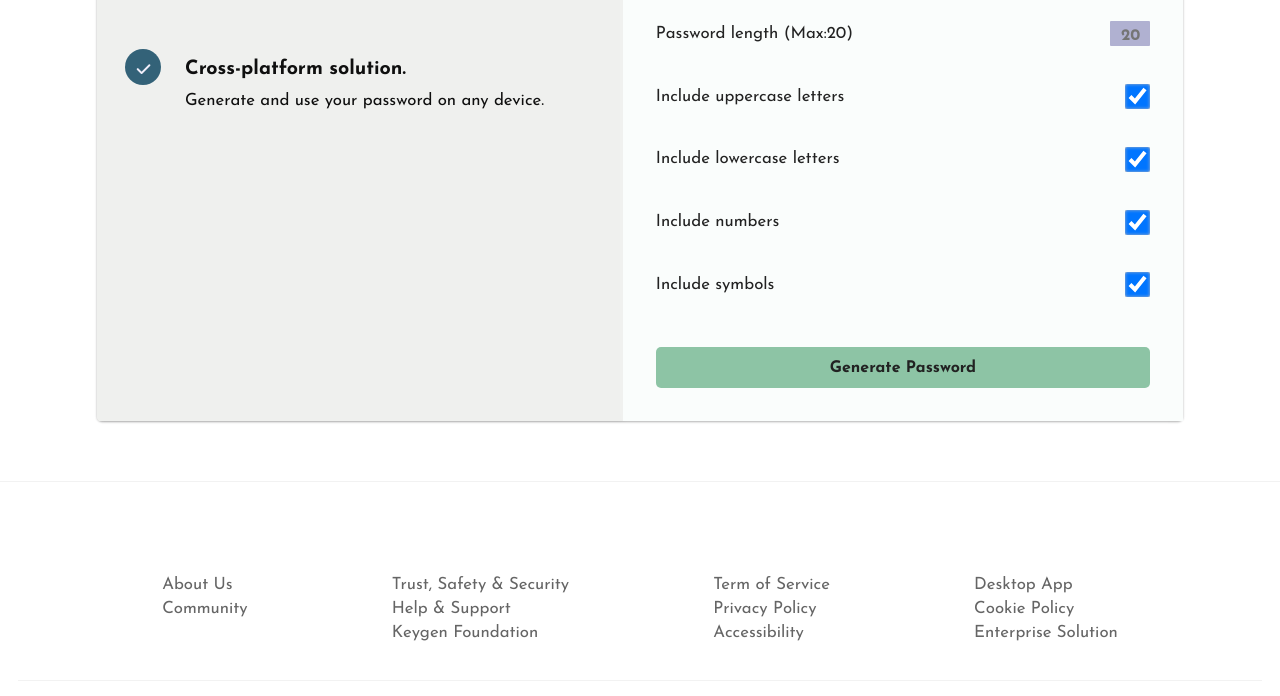
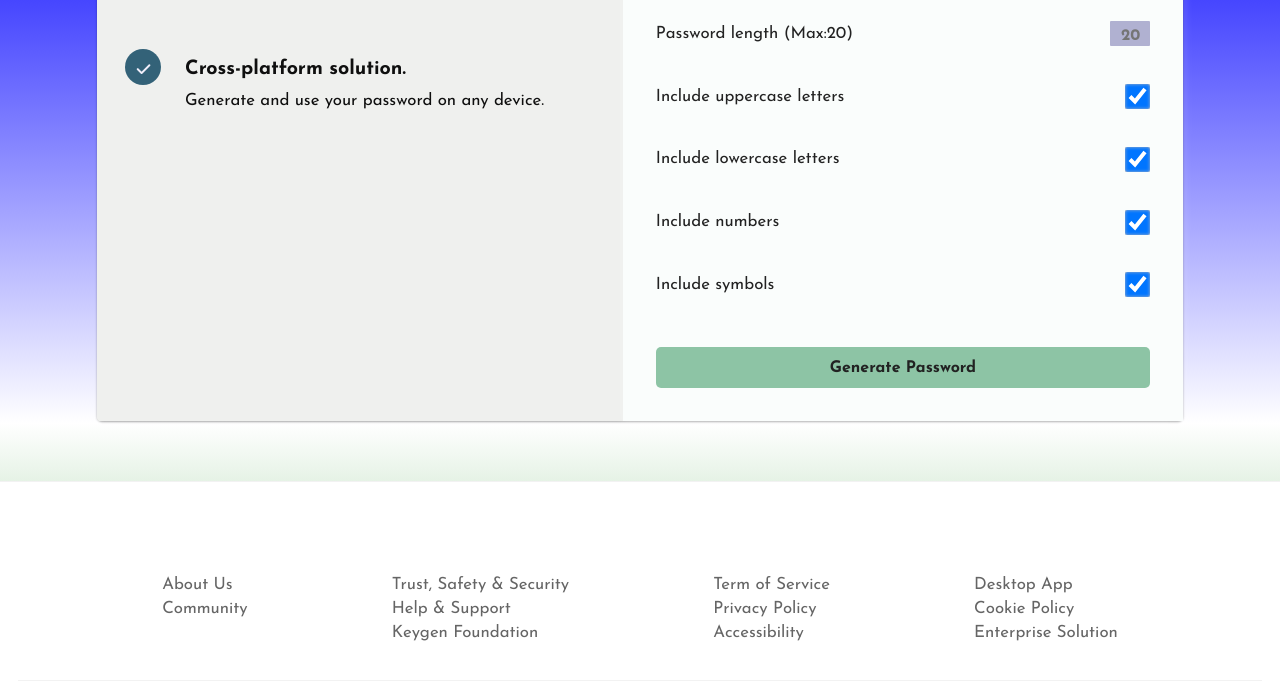
Before and after one commit to PatzPaul/password_generator, a plain HTML site: page index.html in a window 1280 px wide. Shown: the part 292-988 px from the top of the page. Drawn offline with Linux system fonts and the light colour scheme.

Commit message:
Added some extra css

```diff
--- a/styles/footer.css
+++ b/styles/footer.css
@@ -1,5 +1,6 @@
 .main{
     width: 100%;
+    background-image:linear-gradient(blue,white,green);
 }
 
 .footer {
```
